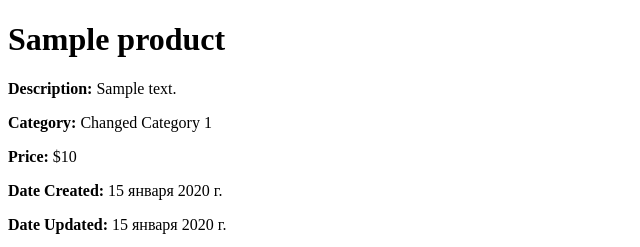
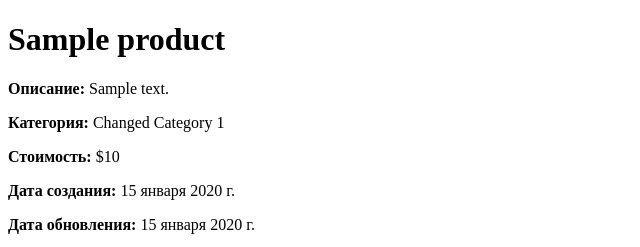
Before and after one commit to Tor4ubas/prj6, a Django app: page /product/1/ in a window 1280 px wide. Shown: the top 247 px of the page, without its empty margins (0-640 px from the left). Run offline with Django 4.2, Linux system fonts and the light colour scheme; data comes from the database, SQL or seed files in the repository; tables that the repository leaves empty hold one stand-in row (values such as "Sample post"); grey boxes marked "Sample" are stand-in pictures.

Commit message:
homework 20.2 22.11

```diff
--- a/catalog/models.py
+++ b/catalog/models.py
@@ -20,7 +20,7 @@ class Product(models.Model):
 
     name = models.CharField(max_length=150, verbose_name='Наименование')
     description = models.TextField(**NULLABLE, verbose_name='Описание')
-    photo = models.ImageField(upload_to='product/', **NULLABLE, verbose_name='Фото')
+    img = models.ImageField(upload_to='product/', **NULLABLE, verbose_name='Фото')
     category = models.ForeignKey(Category, on_delete=models.CASCADE, verbose_name='Категория')
     price = models.IntegerField(verbose_name='цена')
     date_created = models.DateField(**NULLABLE, verbose_name='Дата создания')
--- a/catalog/templates/catalog/product_detail.html
+++ b/catalog/templates/catalog/product_detail.html
@@ -10,11 +10,11 @@
 </head>
 <body>
     <h1>{{ product.name }}</h1>
-    <p><strong>Description:</strong> {{ product.description }}</p>
-    <p><strong>Category:</strong> {{ product.category.name }}</p>
-    <p><strong>Price:</strong> ${{ product.price }}</p>
-    <p><strong>Date Created:</strong> {{ product.date_created }}</p>
-    <p><strong>Date Updated:</strong> {{ product.date_updated }}</p>
-    <img src="{{ product.image|mediapath }}" width="300" height="200">
+    <p><strong>Описание:</strong> {{ product.description }}</p>
+    <p><strong>Категория:</strong> {{ product.category.name }}</p>
+    <p><strong>Стоимость:</strong> ${{ product.price }}</p>
+    <p><strong>Дата создания:</strong> {{ product.date_created }}</p>
+    <p><strong>Дата обновления:</strong> {{ product.date_updated }}</p>
+    <img src="{{ product.img|mediapath }}" width="300" height="200">
 </body>
 </html>
```
Also changed, not shown: catalog/management/commands/fill.py (+6 -5 lines), catalog/migrations/0002_rename_photo_product_img.py (added), catalog/templates/__init__.py (added), catalog/templates/catalog/__init__.py (added), static/__init__.py (added), static/product/delonghi_magnifica.jpg (renamed from catalog/templates/catalog/img/delonghi_magnifica.jpg), static/product/fitbit_charge_4.png (renamed from catalog/templates/catalog/img/fitbit_charge_4.png), static/product/iphone_12.jpg (renamed from catalog/templates/catalog/img/iphone_12.jpg), static/product/lenovo_thinkpad.jpg (renamed from catalog/templates/catalog/img/lenovo_thinkpad.jpg), static/product/samsung_qled.jpg (renamed from catalog/templates/catalog/img/samsung_qled.jpg).
